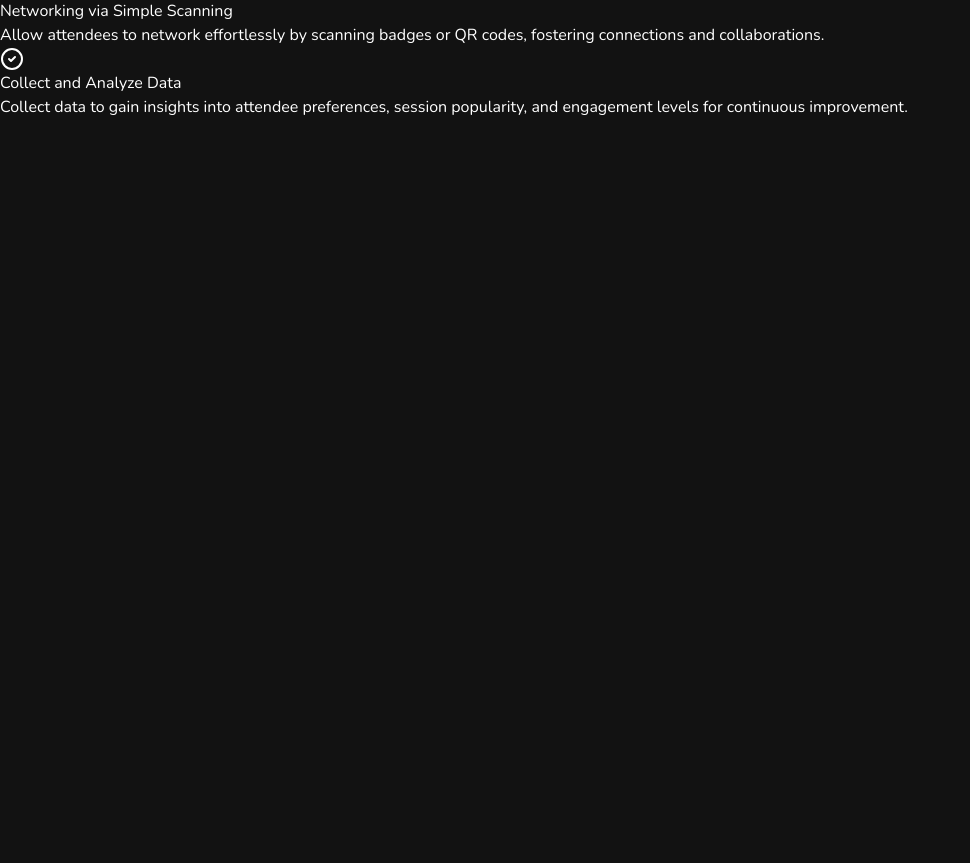
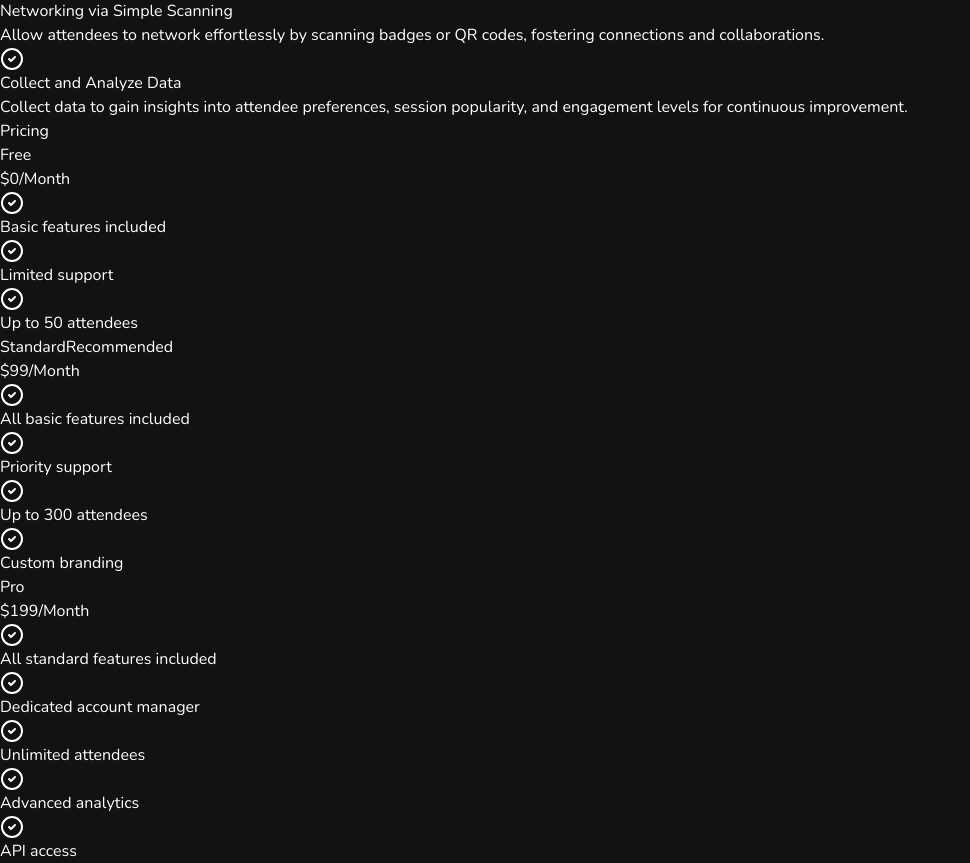
Before and after one commit to devshehan/confolink-landing-page, a React (Vite) app: page / in a window 1280 px wide. Shown: the part 1046-1909 px from the top of the page, without its empty margins (0-970 px from the left). Before the commit the page ends 1165 px from the top, so only its background shows below. Built offline with nearby package versions, Linux system fonts and the light colour scheme.

Commit message:
pricing setup

```diff
--- a/src/App.jsx
+++ b/src/App.jsx
@@ -1,17 +1,18 @@
 import FeatureSection from "./components/FeatureSection";
 import HeroSection from "./components/HeroSection";
 import Navbar from "./components/Navbar";
+import Pricing from "./components/Pricing";
 import WorkFlow from "./components/WorkFlow";
-
 
 function App() {
   return (
     <>
-      <Navbar/>
+      <Navbar />
       <div className="max-w-7xl mx-auto pt-20 px-6 mt-4">
-        <HeroSection/>
-        <FeatureSection/>
-        <WorkFlow/>
+        <HeroSection />
+        <FeatureSection />
+        <WorkFlow />
+        <Pricing />
       </div>
     </>
   );
--- /dev/null
+++ b/src/components/Pricing.jsx
@@ -0,0 +1,47 @@
+import { CheckCircle2 } from "lucide-react";
+import { pricingOptions } from "../constants";
+
+const Pricing = () => {
+  return (
+    <div className="mt-20">
+      <h2 className="text-3xl sm:text-4xl lg:text-6xl text-center my-8 tracking-wide">
+        Pricing
+      </h2>
+      <div className="flex flex-wrap">
+        {pricingOptions.map((item, index) => (
+          <div key={index} className="p-2 w-full sm:w-1/2 lg:w-1/3 ">
+            <div className="p-10 border border-neutral-600 rounded-xl h-full hover:bg-neutral-800 hover:border-neutral-600 transition duration-500">
+              <p className="text-4xl mb-10">
+                {item.title}
+                {item.title === "Standard" && (
+                  <span
+                    className="bg-gradient-to-r from-orange-500 to-red-400
+                            text-transparent bg-clip-text text-xl mb-4 ml-2"
+                  >
+                    Recommended
+                  </span>
+                )}
+              </p>
+              <p className="mb-8">
+                <span className="text-4xl mt-4 mr-2">{item.price}</span>
+                <span className="text-neutral-500 tracking-tighter">
+                  /Month
+                </span>
+              </p>
+              <ul className="flex-1">
+                {item.features.map((feature, index) => (
+                  <li key={index} className="flex mt-8">
+                    <CheckCircle2 />
+                    <span className="ml-2">{feature}</span>
+                  </li>
+                ))}
+              </ul>
+            </div>
+          </div>
+        ))}
+      </div>
+    </div>
+  );
+};
+
+export default Pricing;
--- a/src/components/WorkFlow.jsx
+++ b/src/components/WorkFlow.jsx
@@ -1,5 +1,4 @@
 import { CheckCircle2 } from "lucide-react";
-import workflowImage from "../../src/assets/confoTemp.jpg";
 import { VideoId, checkList } from "../constants";
 
 const WorkFlow = () => {
@@ -15,7 +14,6 @@ const WorkFlow = () => {
       <div className="mt-10 flex flex-wrap justify-center">
         {/* Image Section */}
         <div className="p-12 w-full lg:w-1/2">
-          {/* <img src={workflowImage} alt="tempImage" /> */}
           <iframe
             className="w-full h-full"
             src={`https://www.youtube.com/embed/${VideoId}`}
```
Also changed, not shown: src/assets/confoTemp.jpg (deleted).
